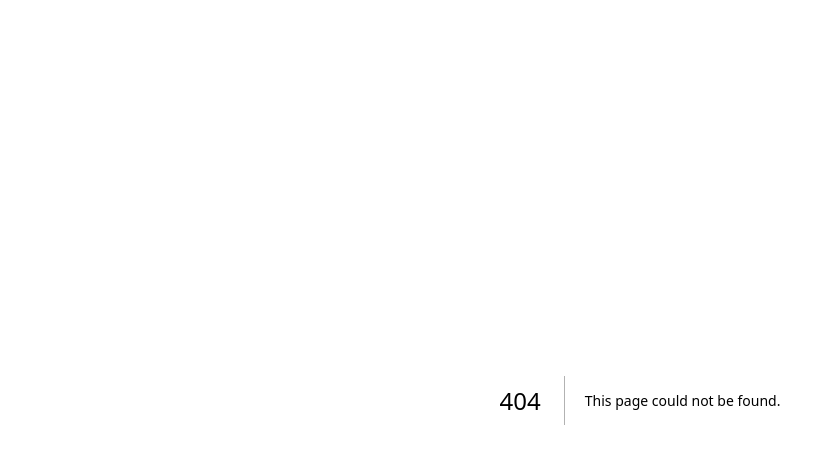
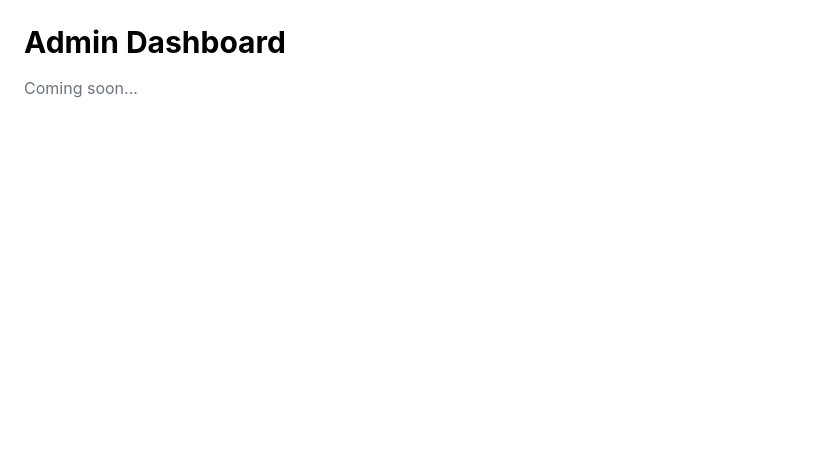
Before and after one commit to smpsandro1239/EPATV_Site_Empregos_TalentMatch, a Next.js app in the folder talentmatch/frontend/: page /admin in a window 1280 px wide. Before the commit this address had no page. Shown: the top 464 px of the page, without its empty margins (0-818 px from the left). Built offline with nearby package versions, Linux system fonts and the light colour scheme.

Commit message:
Adição das páginas de administração e notificações no frontend

```diff
--- /dev/null
+++ b/talentmatch/frontend/src/app/admin/page.tsx
@@ -0,0 +1,8 @@
+export default function AdminDashboard() {
+  return (
+    <div className="p-6">
+      <h1 className="text-3xl font-bold">Admin Dashboard</h1>
+      <p className="text-gray-500 mt-4">Coming soon...</p>
+    </div>
+  );
+}
--- /dev/null
+++ b/talentmatch/frontend/src/app/notifications/page.tsx
@@ -0,0 +1,8 @@
+export default function NotificationsPage() {
+  return (
+    <div className="p-6">
+      <h1 className="text-3xl font-bold">Notifications</h1>
+      <p className="text-gray-500 mt-4">Coming soon...</p>
+    </div>
+  );
+}
```
